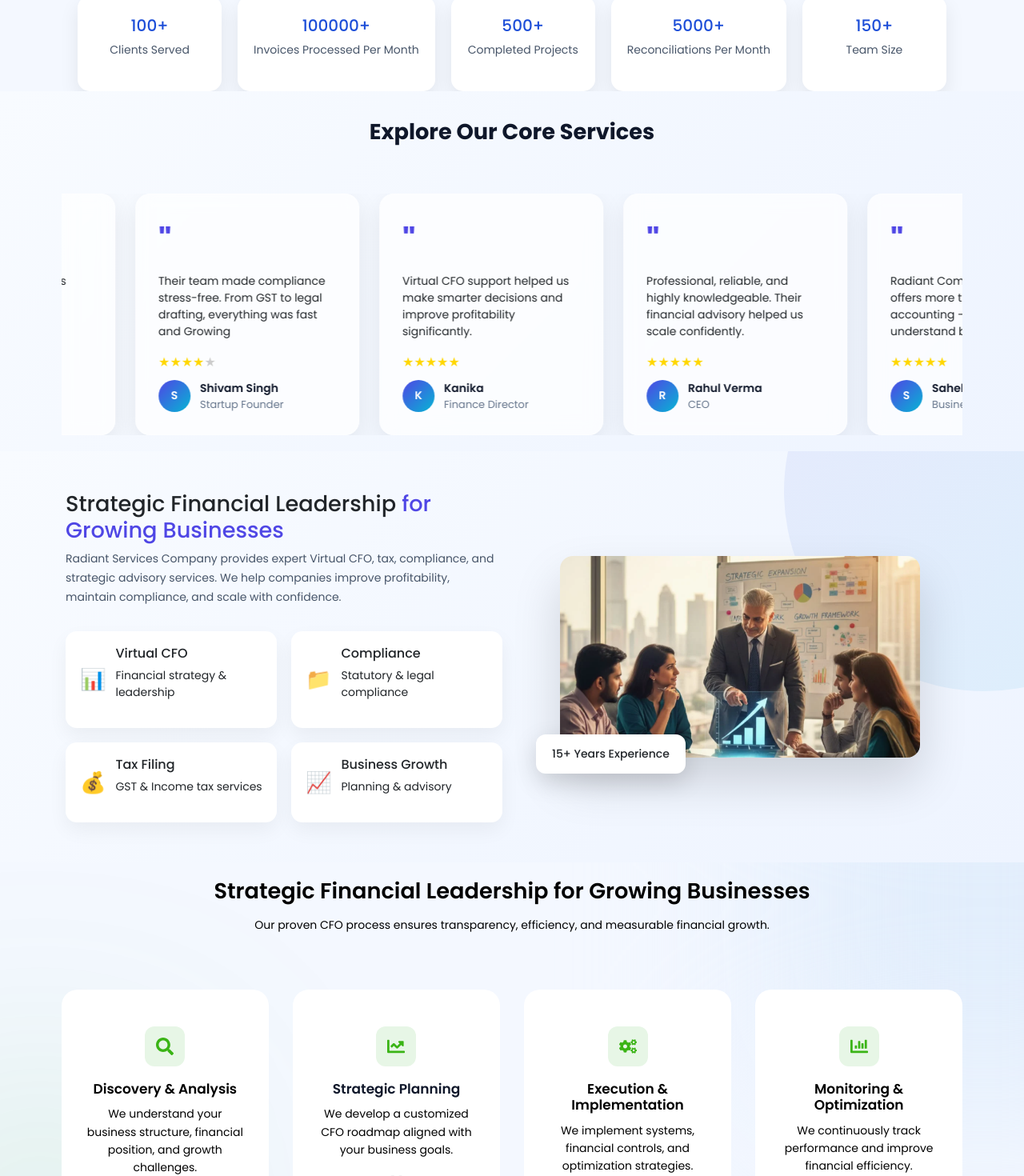
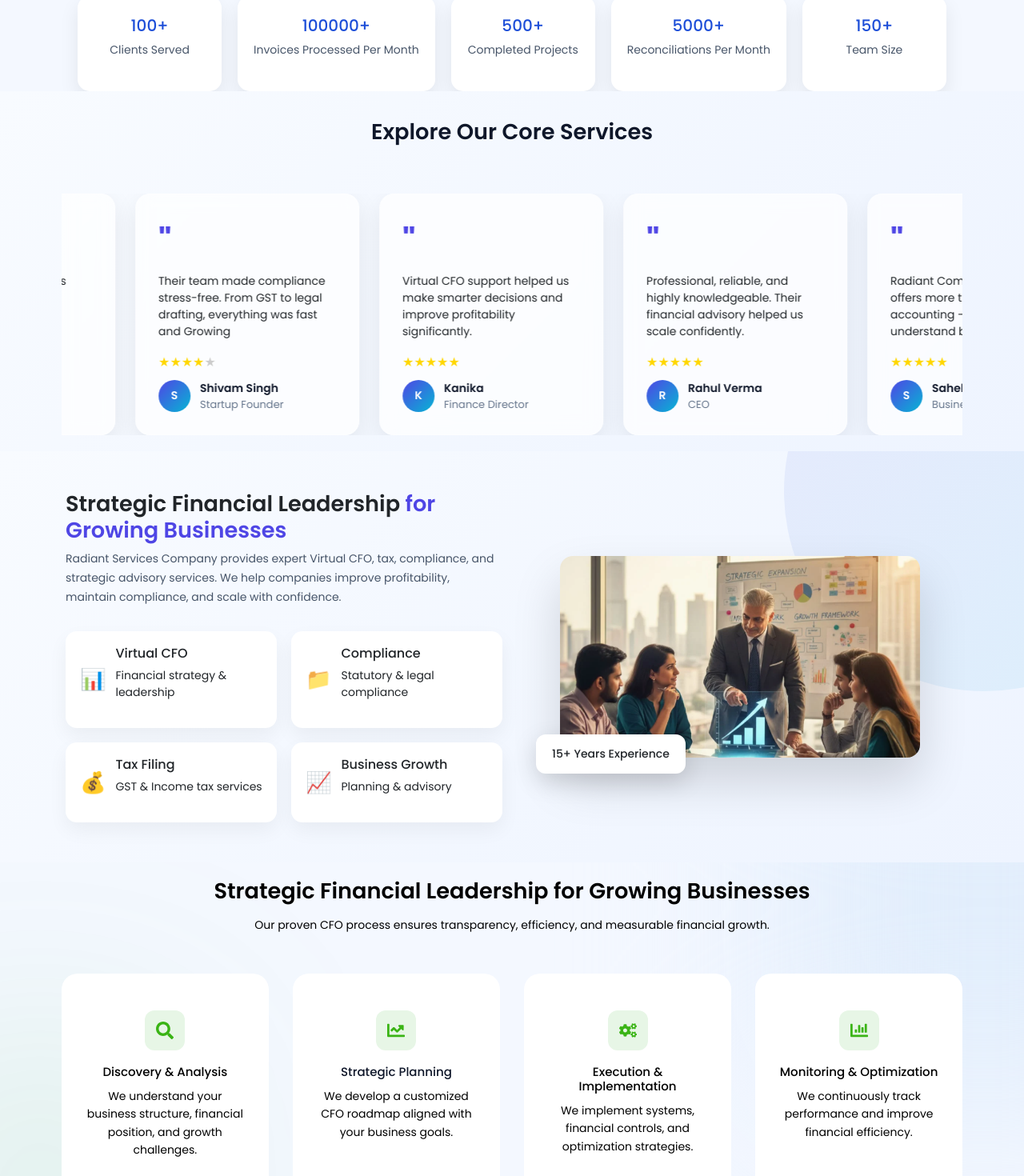
Before and after one commit to mumbaiops45/new_CFO, a Next.js app: page / in a window 1280 px wide. Shown: the part 670-2140 px from the top of the page at 80% size. Built offline with nearby package versions, Linux system fonts and the light colour scheme.

Commit message:
Some minor change

```diff
--- a/src/app/components/WorkProcess.jsx
+++ b/src/app/components/WorkProcess.jsx
@@ -63,9 +63,6 @@ export default function Workprocess() {
                 {step.desc}
               </p>
 
-              <div className="cfo-workflow-number">
-                0{index + 1}
-              </div>
 
             </div>
           ))}
--- a/src/app/styles/body.modal.css
+++ b/src/app/styles/body.modal.css
@@ -13,7 +13,8 @@ body{
 }
 
 .hero-title1{
-  font-size: 1.7rem;
+    font-size: 1.7rem;
+    font-weight: 600;
 }
 
 .hero-bg-shape{
@@ -64,8 +65,6 @@ body{
   margin-bottom:30px;
   line-height:1.7;
 }
-
-
 
 
 .hero-card-grid{
--- a/src/app/styles/feature.modal.css
+++ b/src/app/styles/feature.modal.css
@@ -31,7 +31,7 @@
 
 .voice-container { max-width:1200px; margin:auto; }
 .voice-header { text-align:center; margin-bottom:60px; }
-.voice-title { font-size: 1.7rem; font-weight:700; color:#0f172a; margin-top:15px; }
+.voice-title { font-size: 1.7rem; font-weight:600; color:#0f172a; margin-top:15px; }
 .voice-subtitle { color:#64748b; margin-top:10px; }
 
 
--- a/src/app/styles/workprocess.modal.css
+++ b/src/app/styles/workprocess.modal.css
@@ -47,7 +47,7 @@
 
 .cfo-workflow-header{
   text-align:center;
-  margin-bottom:70px;
+  margin-bottom:50px;
 }
 
 .cfo-workflow-badge{
@@ -123,8 +123,6 @@
 }
 
 
-
-
 .cfo-workflow-card:nth-child(2) .cfo-workflow-card-title{
   color:#0f172a;
 }
@@ -153,25 +151,21 @@
 }
 
 
-
-
 .cfo-workflow-card-title{
 
-  color:rgb(0, 0, 0);
-  font-size:17px;
-  font-weight:600;
-  margin-bottom:10px;
+      color: #000;
+    margin-bottom: 10px;
+    font-size: 15px;
+    font-weight: 500;
 
 }
-
-
 
 .cfo-workflow-card-desc{
 
   color:#000000;
   font-size:14px;
   line-height:1.6;
-  font-family: 'Poppins';
+  font-family: 'Poppins', sans-serif;
 
 }
 
```
